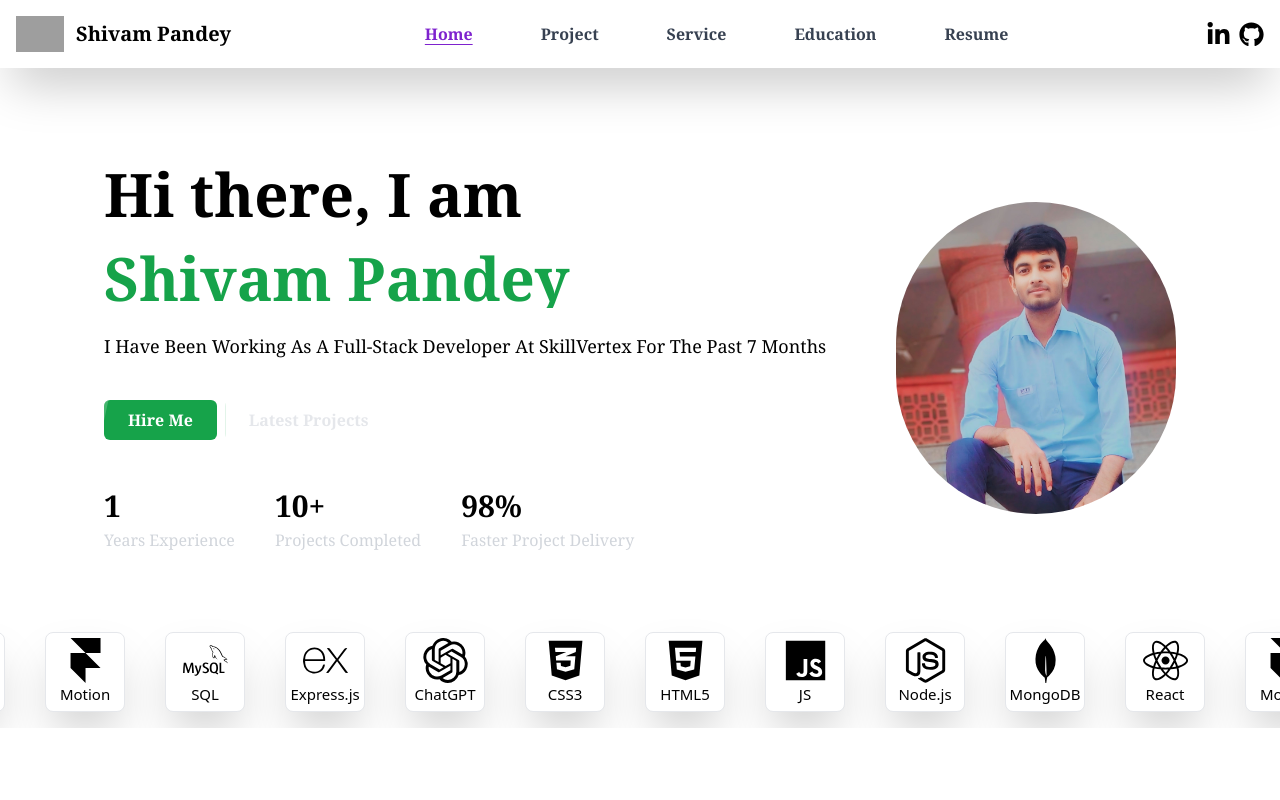
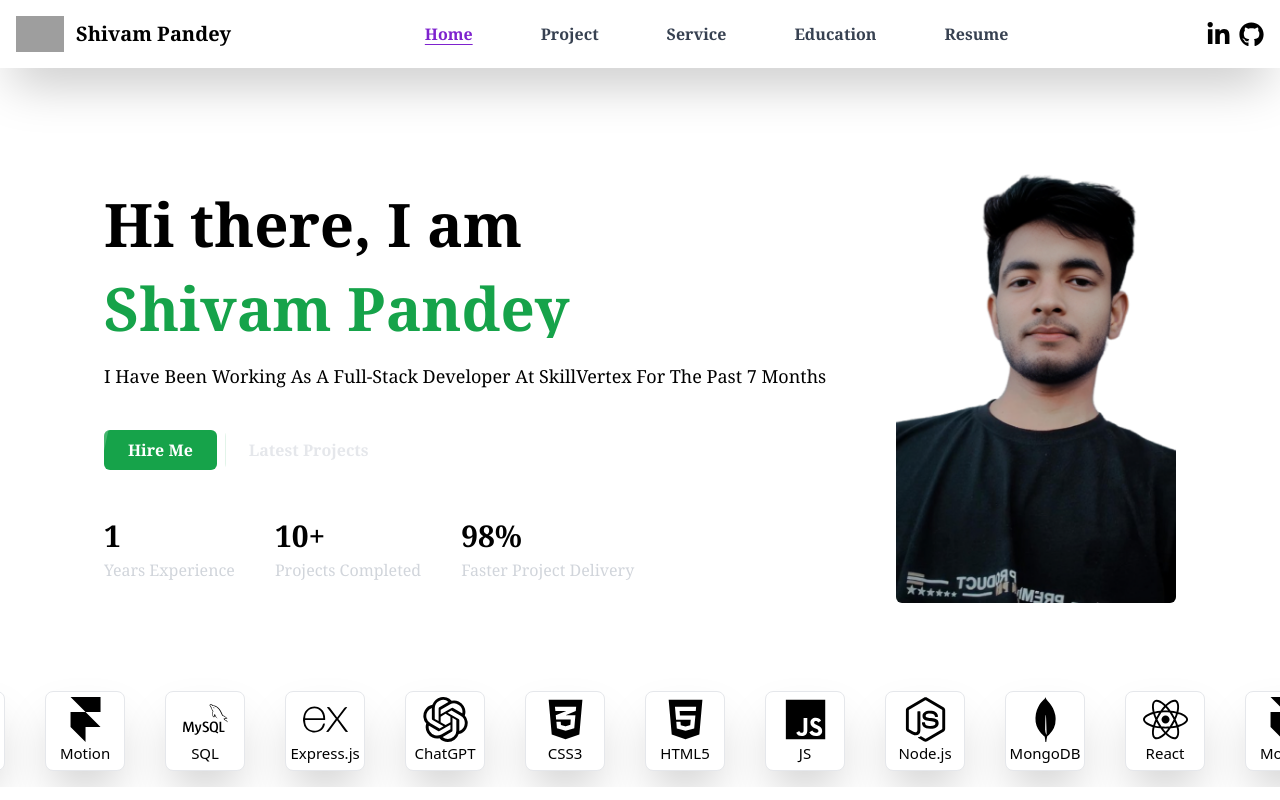
Before and after one commit to Shivam-75/New-Portfolio, a React (Vite) app: page / in a window 1280 px wide. Shown: the top 800 px of the page. Built offline with nearby package versions, Linux system fonts and the light colour scheme; grey boxes are pictures that could not be loaded.

Commit message:
Framer motion animation

```diff
--- a/src/Components/Hero.jsx
+++ b/src/Components/Hero.jsx
@@ -96,11 +96,11 @@ function Hero() {
 
       {/* RIGHT SIDE — LAZY LOADED IMAGE */}
       <motion.div
-        className="sm:w-[30%] flex items-center justify-center mx-auto w-[60%]"
+        className=" sm:w-[30%] flex items-center justify-center mx-auto w-[90%]"
         variants={fadeIn}>
         <div className="relative rounded-lg p-2">
           <motion.img
-            src="/1731513252168 - Copy.jpg"
+            src="/me-removebg-preview.png"
             alt="Portfolio Image"
             loading="lazy"
             decoding="async"
@@ -108,7 +108,7 @@ function Hero() {
             initial={{ opacity: 0, scale: 0.95 }}
             animate={{ opacity: loaded ? 1 : 0, scale: loaded ? 1 : 0.95 }}
             transition={{ duration: 0.8, ease: "easeOut" }}
-            className="rounded-full object-cover object-center"
+            className="rounded-md object-cover object-center"
           />
         </div>
       </motion.div>
```
Also changed, not shown: public/me-removebg-preview.png (added).
